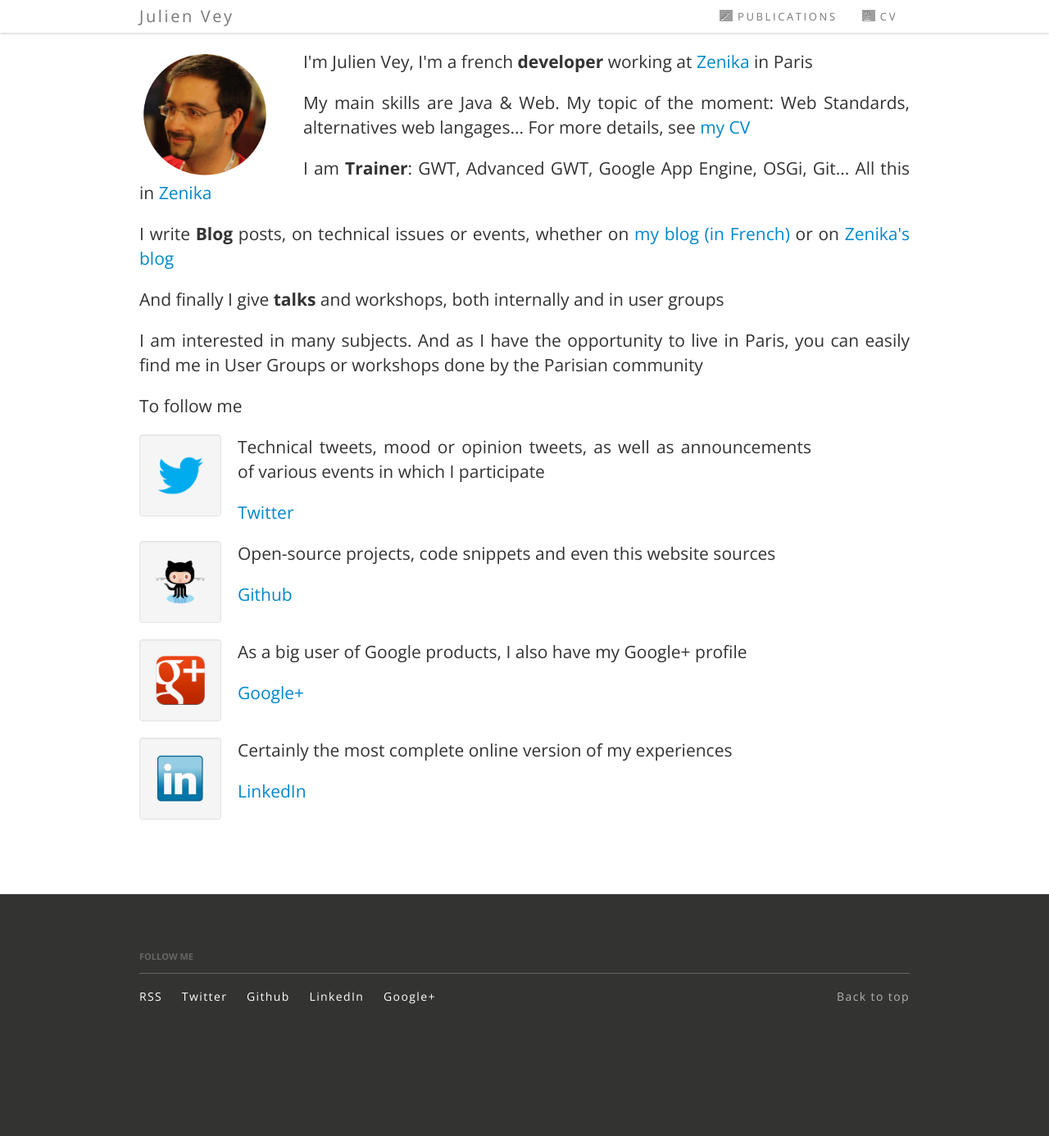
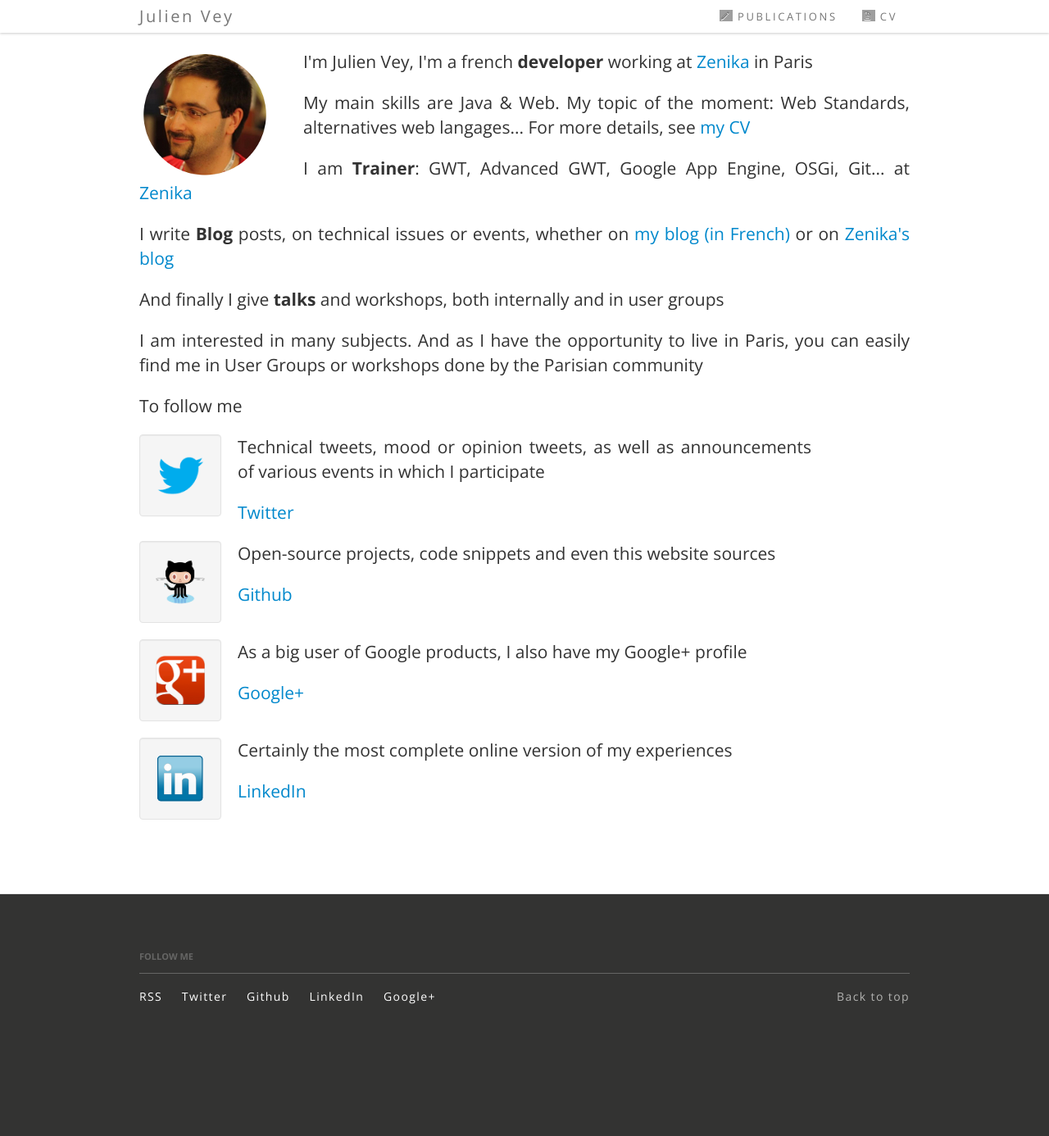
Before and after one commit to julienvey/julienvey.en, a Jekyll site: the page built from index.html, in a window 1280 px wide. Shown: the whole page at 82% size. Built offline with Jekyll 4.4.1, drawn with Linux system fonts in a browser that asks for light colours; Markdown is read by kramdown in place of the engine named in the settings; grey boxes are pictures that could not be loaded.

Commit message:
Refactoring Index

```diff
--- a/index.html
+++ b/index.html
@@ -14,7 +14,7 @@
 
 	<p class="lead">I'm Julien Vey, I'm a french <strong>developer</strong> working at <a href="http://wwww.zenika.com">Zenika</a> in Paris</p>
 	<p class="lead">My main skills are Java & Web. My topic of the moment: Web Standards, alternatives web langages... For more details, see <a href="/cv.html">my CV</a></p>
-	<p class="lead">I am <strong>Trainer</strong>: GWT, Advanced GWT, Google App Engine, OSGi, Git... All this in <a href="http://zenika.com/Formation/">Zenika</a></p>
+	<p class="lead">I am <strong>Trainer</strong>: GWT, Advanced GWT, Google App Engine, OSGi, Git... at <a href="http://zenika.com/Formation/">Zenika</a></p>
 	<p class="lead">I write <strong>Blog</strong> posts, on technical issues or events, whether on <a href="/index.html">my blog (in French)</a> or on <a href="http://blog.zenika.com/">Zenika's blog</a></p>
 	<p class="lead">And finally I give <strong>talks</strong> and workshops, both internally and in user groups</p>
 	<p class="lead">I am interested in many subjects. And as I have the opportunity to live in Paris, you can easily find me in User Groups or workshops done by the Parisian community</p>
```
